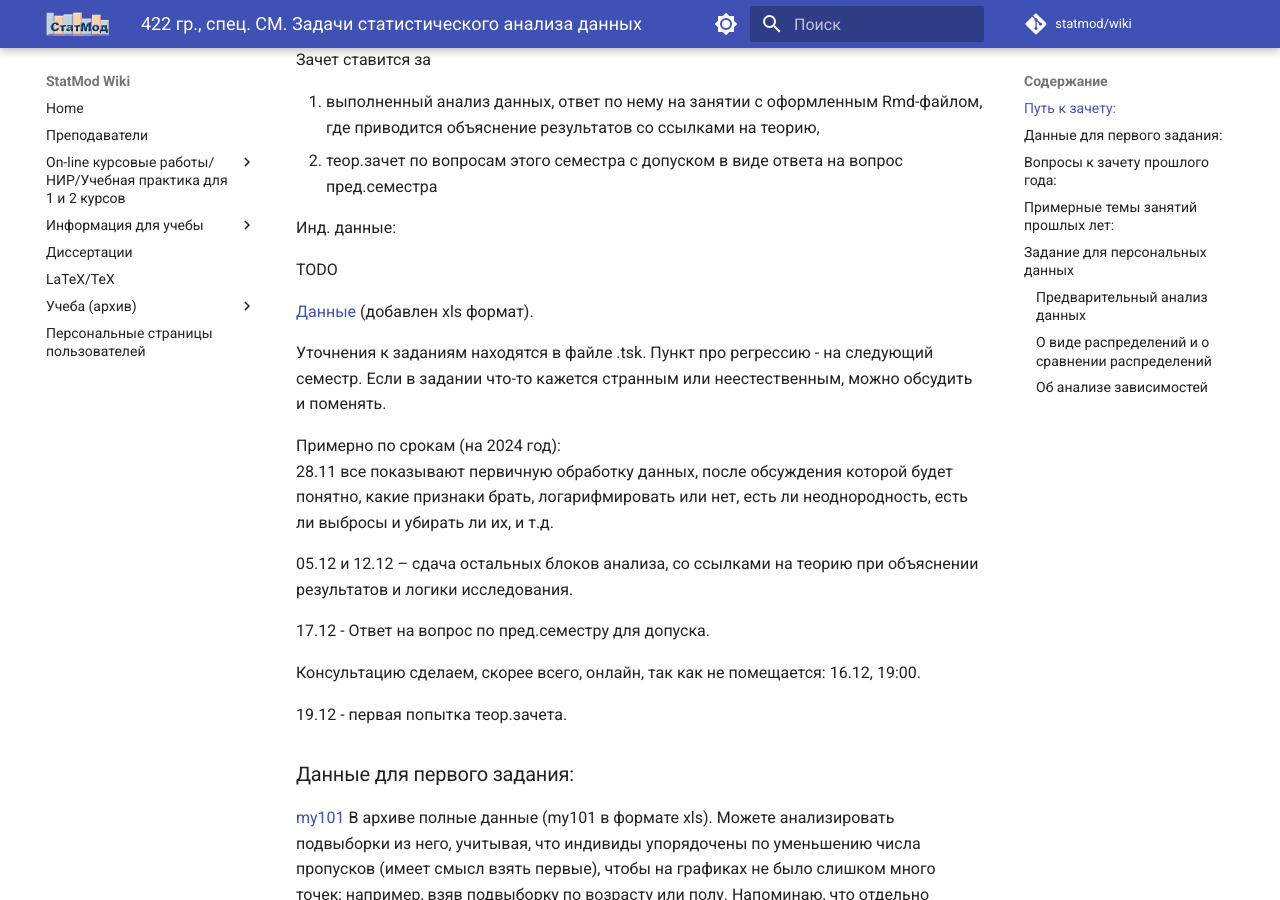
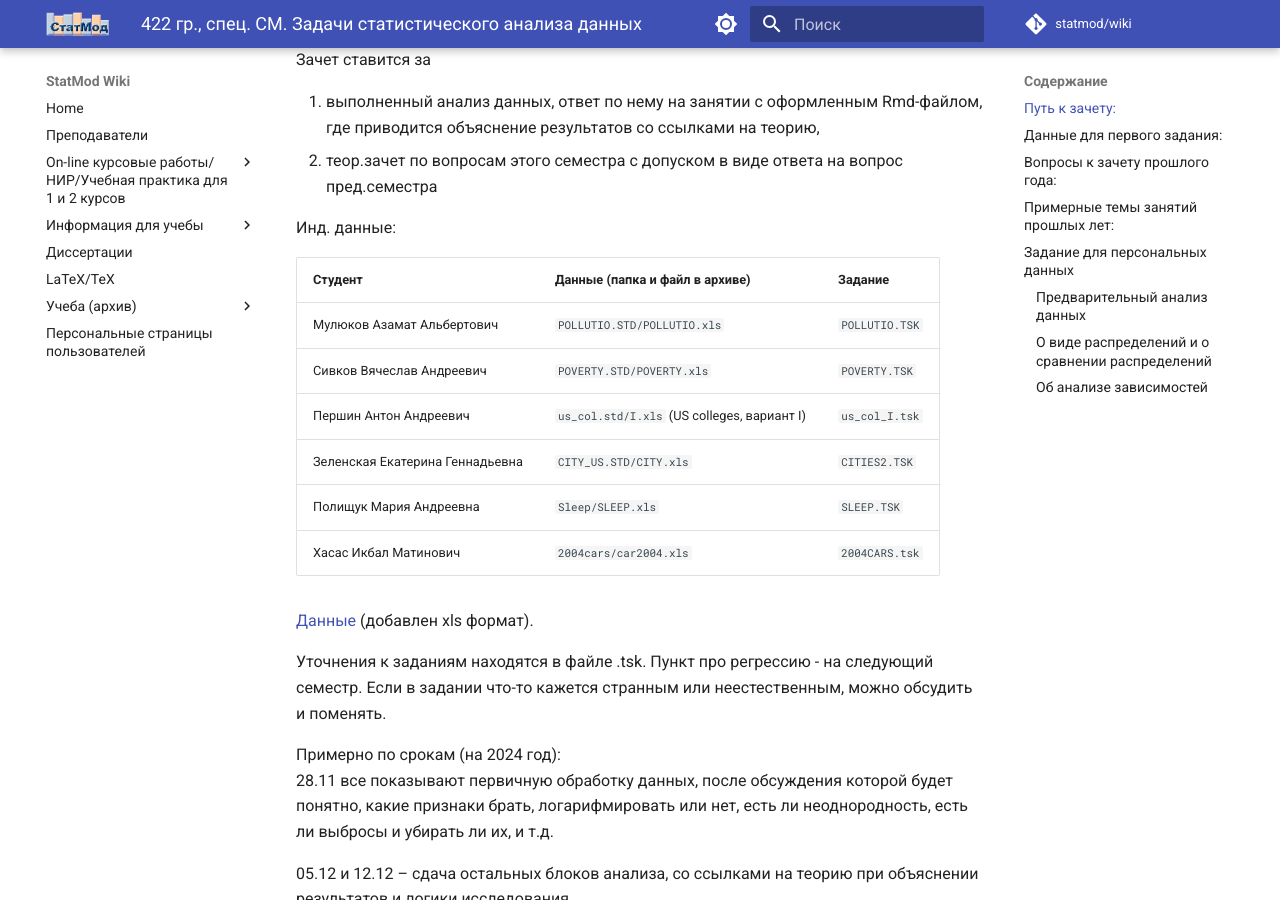
Before and after one commit to statmod/wiki, an MkDocs documentation site: the page built from docs/study/fall2026/stat_4sm.md, in a window 1280 px wide and 900 px high, scrolled down 329 px. Built offline with MkDocs 1.6.1 and Material for MkDocs 9.7.7, drawn with Linux system fonts in a browser that asks for light colours; comment, search, counter and statistics services are not loaded.

Commit message:
422, ind.data

```diff
--- a/docs/study/fall2026/stat_4sm.md
+++ b/docs/study/fall2026/stat_4sm.md
@@ -18,7 +18,14 @@ title: "422 гр., спец. СМ. Задачи статистического
 
 Инд. данные:
 
-TODO
+| Студент | Данные (папка и файл в архиве) | Задание |
+| --- | --- | --- |
+| Мулюков Азамат Альбертович | `POLLUTIO.STD/POLLUTIO.xls` | `POLLUTIO.TSK` |
+| Сивков Вячеслав Андреевич | `POVERTY.STD/POVERTY.xls` | `POVERTY.TSK` |
+| Першин Антон Андреевич | `us_col.std/I.xls` (US colleges, вариант I) | `us_col_I.tsk` |
+| Зеленская Екатерина Геннадьевна | `CITY_US.STD/CITY.xls` | `CITIES2.TSK` |
+| Полищук Мария Андреевна | `Sleep/SLEEP.xls` | `SLEEP.TSK` |
+| Хасас Икбал Матинович | `2004cars/car2004.xls` | `2004CARS.tsk` |
 
 [Данные](../../assets/study/fall2021/stat_4sm/stat2021_sm.zip) (добавлен xls формат).
 
```
